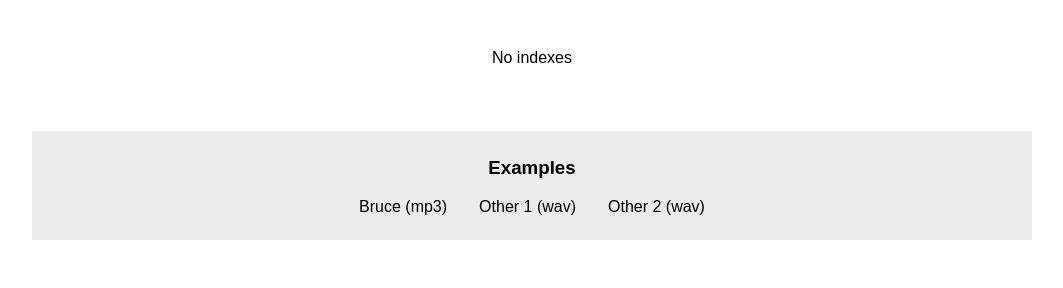
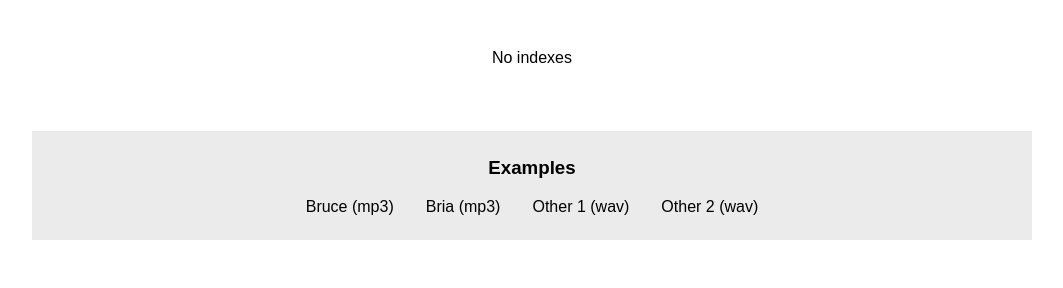
Before and after one commit to hookdeck/index-all-the-things, a Flask app: template templates/home.html in a window 1280 px wide. Shown: the part 550-838 px from the top of the page, without its empty margins (108-1171 px from the left). Run offline with Flask 3, Linux system fonts and the light colour scheme; the template is opened without the code that fills it, so the values that code supplies are empty.

Commit message:
chore: add Bria example

```diff
--- a/templates/home.html
+++ b/templates/home.html
@@ -53,6 +53,10 @@
     {
       "name": "Bruce (mp3)",
       "url": "https://replicate.delivery/pbxt/KAX5G2BccyZabQssOPmBa9YnK6wkgstfXz3idL8CLKDXSkeB/bruce.mp3",
+    },
+    {
+      "name": "Bria (mp3)",
+      "url": "https://replicate.delivery/pbxt/KMZ4G6zMeSQRlcVp6CGZpBMSTbUT9M7fsZzBxTM0aYloh0Se/bria.mp3"
     },
     {
       "name": "Other 1 (wav)",
```
